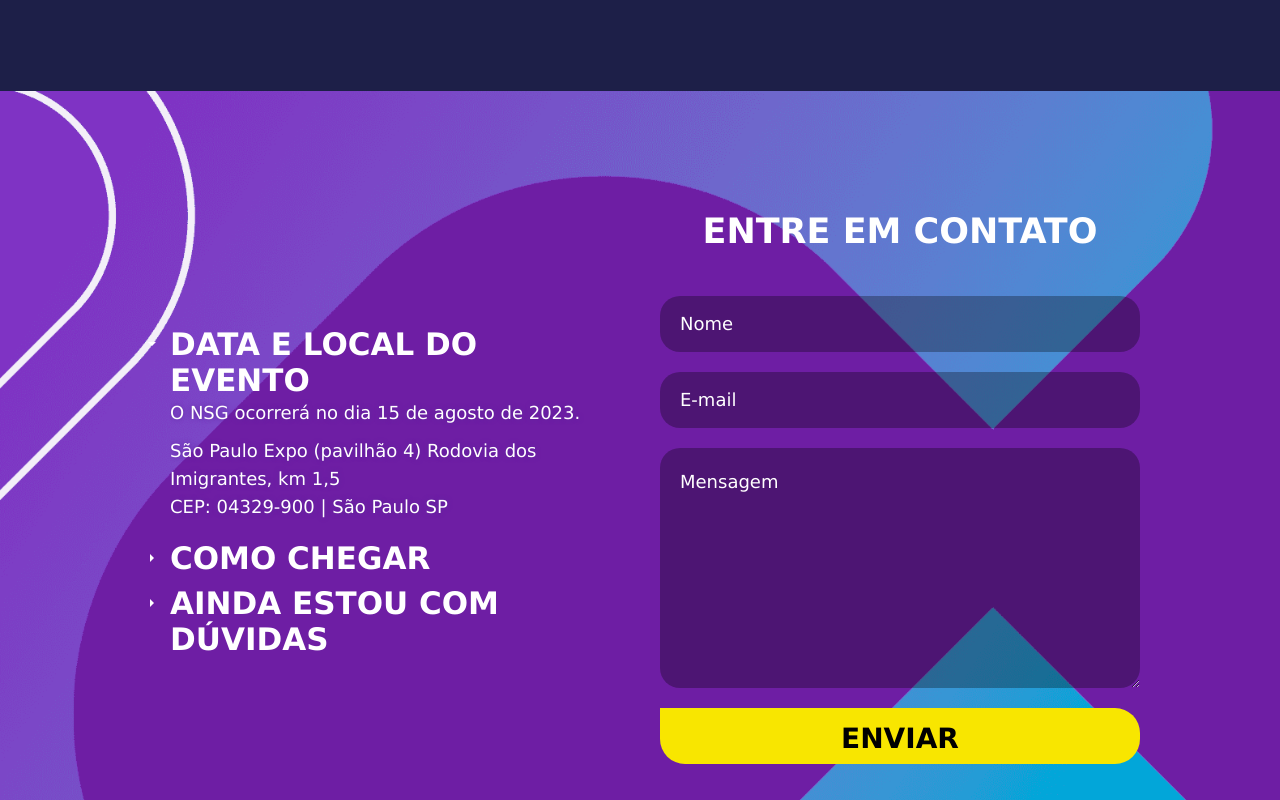
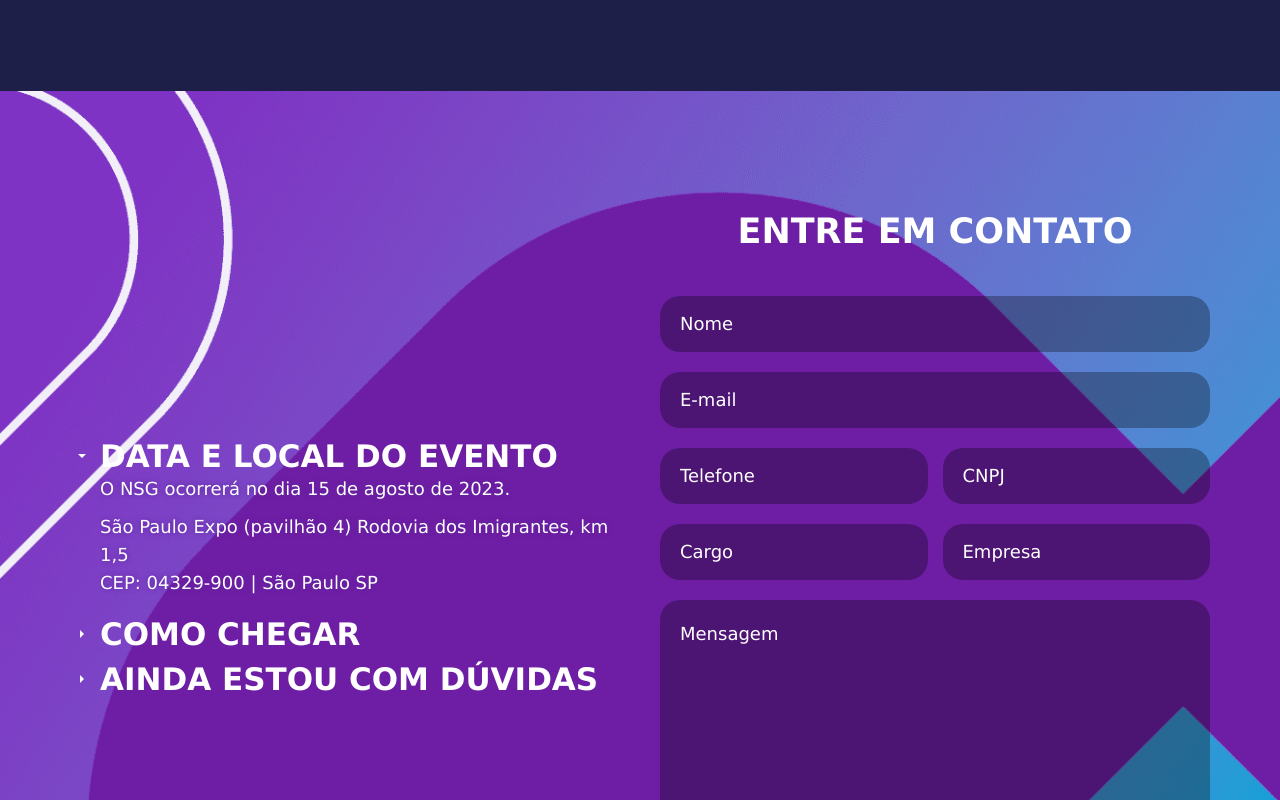
Before and after one commit to disabela-maria20/next-apas-app, a Next.js app: page / in a window 1280 px wide. Shown: the part 4285-5085 px from the top of the page. Built offline with nearby package versions, Linux system fonts and the light colour scheme; a web font is replaced by a local one.

Commit message:
refactor: :mag: update form e google analytics

```diff
--- a/src/components/molecules/Sponsor/index.tsx
+++ b/src/components/molecules/Sponsor/index.tsx
@@ -7,7 +7,7 @@ import Style from './Sponsor.module.scss'
 
 import { SponsorFormSchema } from './Sponsor.schema'
 
-import { Cnpj, Phone } from '@/utils/mask/inde'
+import { Cnpj, Phone } from '@/utils/mask'
 import { zodResolver as ResolverZod } from '@hookform/resolvers/zod'
 import axios from 'axios'
 import Swal from 'sweetalert2'
@@ -107,6 +107,7 @@ const Sponsor = () => {
                 <small className="text-error">{errors.email.message}</small>
               )}
             </label>
+            <div className={Style.gridForm}>
               <label htmlFor="tel">
                 <span>Telefone</span>
                 <input
@@ -124,6 +125,25 @@ const Sponsor = () => {
                   <small className="text-error">{errors.tel.message}</small>
                 )}
               </label>
+              <label htmlFor="cnpj">
+                <span>CNPJ</span>
+                <input
+                  type="text"
+                  id="cnpj"
+                  placeholder="CNPJ"
+                  {...register('cnpj')}
+                  onChange={(e) =>
+                    ((e.target as HTMLInputElement).value = Cnpj(
+                      (e.target as HTMLInputElement).value
+                    ))
+                  }
+                />
+                {errors.cnpj && (
+                  <small className="text-error">{errors.cnpj.message}</small>
+                )}
+              </label>
+            </div>
+            <div className={Style.gridForm}>
               <label htmlFor="cargo">
                 <span>Cargo</span>
                 <input
@@ -148,23 +168,7 @@ const Sponsor = () => {
                   <small className="text-error">{errors.company.message}</small>
                 )}
               </label>
-            <label htmlFor="cnpj">
-              <span>CNPJ</span>
-              <input
-                type="text"
-                id="cnpj"
-                placeholder="CNPJ"
-                {...register('cnpj')}
-                onChange={(e) =>
-                  ((e.target as HTMLInputElement).value = Cnpj(
-                    (e.target as HTMLInputElement).value
-                  ))
-                }
-              />
-              {errors.cnpj && (
-                <small className="text-error">{errors.cnpj.message}</small>
-              )}
-            </label>
+            </div>
             <button type="submit" disabled={loaging}>
               {loaging ? (
                 <span>
--- a/src/components/organisms/FAQ/FAQ.module.scss
+++ b/src/components/organisms/FAQ/FAQ.module.scss
@@ -126,8 +126,16 @@
       }
     }
 
-    @include media(sm) {
+    @include media(xxl) {
       margin: 0 70px;
+    }
+
+    .gridForm{
+      @include media(md) {
+        display: grid;
+        grid-template-columns: repeat(2, 1fr);
+        gap: 15px;
+      }
     }
 
     label {
@@ -180,7 +188,7 @@
     button {
       background-color: $tertiary-colors;
       border-radius: 0 25px 25px 25px;
-      padding: 9px 0px 2px 0px;
+      padding: 25px 0px 2px 0px;
       font-family: field-gothic, "Lucida Sans", Geneva, Verdana, sans-serif;
       font-weight: 700;
       font-size: 2.4rem;
--- a/src/components/organisms/FAQ/FAQ.schema.ts
+++ b/src/components/organisms/FAQ/FAQ.schema.ts
@@ -25,6 +25,31 @@ export const contactFormSchema = z.object({
         message: 'Endereço de e-mail invalido'
       }
     ),
+  tel: z
+    .string()
+    .min(11, { message: 'Número de telefone invalido' })
+    .nonempty('Telefone é obrigatorio'),
+  // .refine((value: string) => /^\(\d{2}\)\s\d{5}-\d{4}$/.test(value), {
+  //   message: 'Número de telefone invalido'
+  // }),
+  office: z
+    .string()
+    .min(3, { message: 'A qualidade de caracteres minimas é 3' })
+    .nonempty('Infome o cargo'),
+  company: z
+    .string()
+    .nonempty('O nome da empresa é obrigatório')
+    .min(3, { message: 'A qualidade de caracteres minimas é 3' }),
+  cnpj: z
+    .string()
+    .nonempty('O cnpj é obrigatório')
+    .min(14, { message: 'A qualidade de caracteres minimas é 14' })
+    .refine(
+      (value: string) => /^\d{2}\.\d{3}\.\d{3}\/\d{4}-\d{2}$/.test(value),
+      {
+        message: 'Infome o CNPJ valido'
+      }
+    ),
   message: z
     .string()
     .min(3, { message: 'A qualidade de caracteres minimas é 5' })
--- a/src/components/organisms/FAQ/index.tsx
+++ b/src/components/organisms/FAQ/index.tsx
@@ -6,6 +6,7 @@ import Style from './FAQ.module.scss'
 
 import { contactFormSchema } from './FAQ.schema'
 
+import { Cnpj, Phone } from '@/utils/mask'
 import { zodResolver as ResolverZod } from '@hookform/resolvers/zod'
 import axios from 'axios'
 import Swal from 'sweetalert2'
@@ -42,8 +43,14 @@ const FAQ = () => {
       const res = await axios.post('https://apasshow.com/api/send-next', {
         nome: data.nomemsg,
         email: data.emailmsg,
+        telefone: data.tel,
+        cargo: data.office,
+        empresa: data.company,
+        cnpj: data.cnpj,
         mensagem: data.message
       })
+      console.log(res)
+
       if (res.data.status === 'success') {
         Swal.fire({
           title: res.data.message,
@@ -192,6 +199,75 @@ const FAQ = () => {
                     </small>
                   )}
                 </label>
+                <div className={Style.gridForm}>
+                  <label htmlFor="tel">
+                    <span>Telefone</span>
+                    <input
+                      type="tel"
+                      id="tel"
+                      placeholder="Telefone"
+                      {...register('tel')}
+                      onChange={(e) =>
+                        ((e.target as HTMLInputElement).value = Phone(
+                          (e.target as HTMLInputElement).value
+                        ))
+                      }
+                    />
+                    {errors.tel && (
+                      <small className="text-error">{errors.tel.message}</small>
+                    )}
+                  </label>
+                  <label htmlFor="cnpj">
+                    <span>CNPJ</span>
+                    <input
+                      type="text"
+                      id="cnpj"
+                      placeholder="CNPJ"
+                      {...register('cnpj')}
+                      onChange={(e) =>
+                        ((e.target as HTMLInputElement).value = Cnpj(
+                          (e.target as HTMLInputElement).value
+                        ))
+                      }
+                    />
+                    {errors.cnpj && (
+                      <small className="text-error">
+                        {errors.cnpj.message}
+                      </small>
+                    )}
+                  </label>
+                </div>
+                <div className={Style.gridForm}>
+                  <label htmlFor="cargo">
+                    <span>Cargo</span>
+                    <input
+                      type="text"
+                      id="office"
+                      placeholder="Cargo"
+                      {...register('office')}
+                    />
+                    {errors.office && (
+                      <small className="text-error">
+                        {errors.office.message}
+                      </small>
+                    )}
+                  </label>
+                  <label htmlFor="empresa">
+                    <span>Empresa</span>
+                    <input
+                      type="text"
+                      id="empresa"
+                      placeholder="Empresa"
+                      {...register('company')}
+                    />
+                    {errors.company && (
+                      <small className="text-error">
+                        {errors.company.message}
+                      </small>
+                    )}
+                  </label>
+                </div>
+
                 <label htmlFor="msg">
                   <span>Mensagem</span>
                   <textarea
--- a/src/pages/_document.tsx
+++ b/src/pages/_document.tsx
@@ -19,16 +19,16 @@ export default function Document() {
           src={`https://www.google.com/recaptcha/api.js?render=${process.env.KEY_RECAPTCHA}`}
         />
 
-        <Script
+        <script
           async
-          src="https://www.googletagmanager.com/gtag/js?id=G-T8SL8CXNTT"
-        ></Script>
+          src="https://www.googletagmanager.com/gtag/js?id=G-R3G0NYVTFP"
+        ></script>
         <script
           dangerouslySetInnerHTML={{
-            __html: `window.dataLayer = window.dataLayer || [];
+            __html: ` window.dataLayer = window.dataLayer || [];
             function gtag(){dataLayer.push(arguments);}
             gtag('js', new Date());
-            gtag('config', 'G-T8SL8CXNTT', { page_path: window.location.pathname });
+            gtag('config', 'G-R3G0NYVTFP');
             `
           }}
         />
```
Also changed, not shown: src/utils/mask/index.ts (renamed from src/utils/mask/inde.ts). Lines whose indentation alone changed are shown as unchanged.
